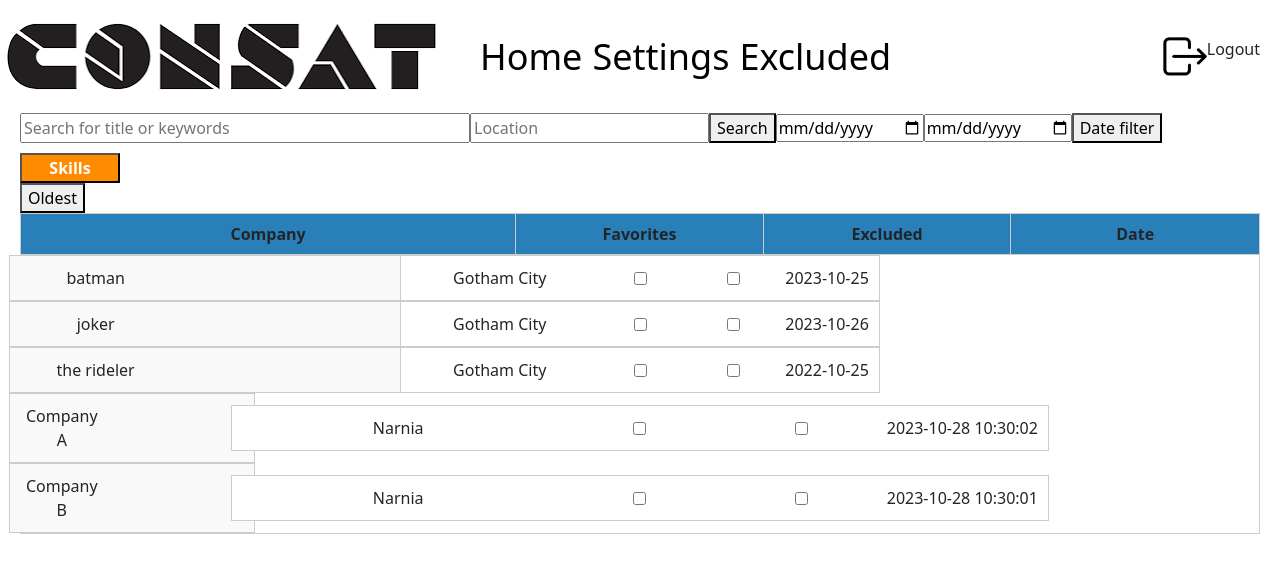
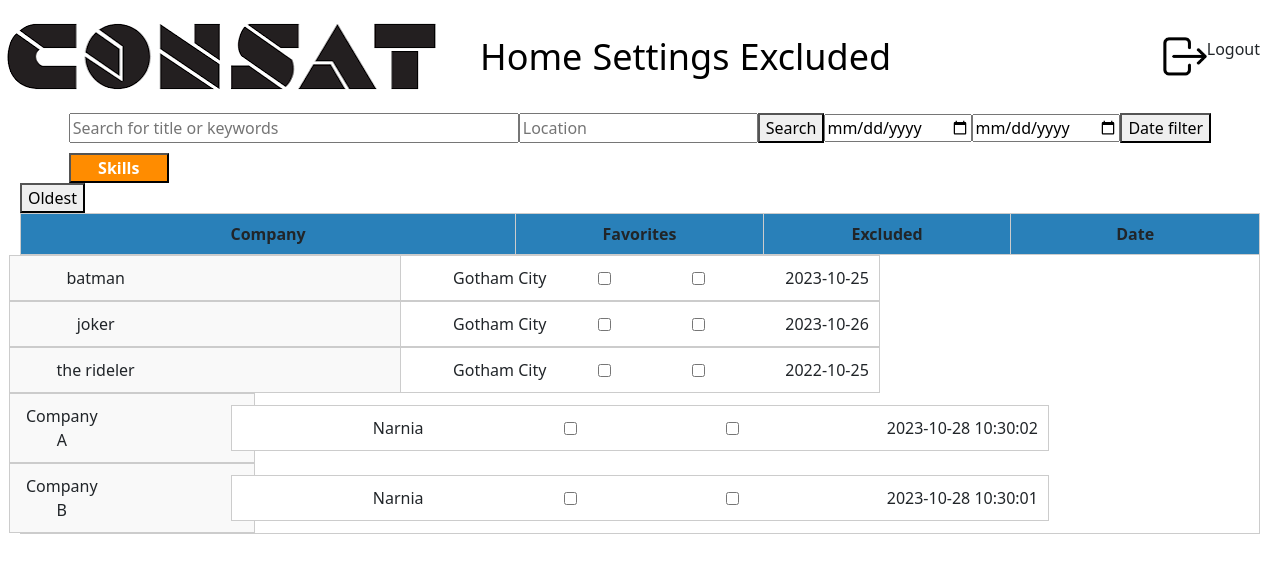
Before and after one commit to Vellethe/LIA, a React (Create React App) app in the folder React/ClientApp/: page / in a window 1280 px wide. Shown: the top 572 px of the page. Built offline with nearby package versions, Linux system fonts and the light colour scheme.

Commit message:
hompage changes

```diff
--- a/React/ClientApp/src/components/HomePage.css
+++ b/React/ClientApp/src/components/HomePage.css
@@ -6,10 +6,13 @@ form{
     height: 40px;
 }
 
-#homeSearchFields {
+#searchStuff{
+    width:fit-content;
+    margin-left:auto;
+    margin-right:auto;
+}
+
+
+#searchStuff > div{
     display: flex;
-    justify-content: center;
 }
-#searchStuff{
-    display:flex;
-}
--- a/React/ClientApp/src/components/HomePage.js
+++ b/React/ClientApp/src/components/HomePage.js
@@ -30,6 +30,8 @@ export const HomePage = () => {
     return (
         <div>
             <div id="searchStuff">
+                <div>
+
                     <div id="homeSearchFields">
                         <form>
                             <input
@@ -59,8 +61,10 @@ export const HomePage = () => {
                         <button onClick={filterDataByDate}>Date filter</button>
                     </div>
                 </div>
+
                 <div>
                     <Dropdown />
+                </div>
             </div>
             <div>
                 <Table />
--- a/React/ClientApp/src/components/Table.css
+++ b/React/ClientApp/src/components/Table.css
@@ -65,5 +65,4 @@
 
 input[type="checkbox"] {
     display: block;
-    margin: 0 auto;
 }
```
Lines whose indentation alone changed are shown as unchanged.
